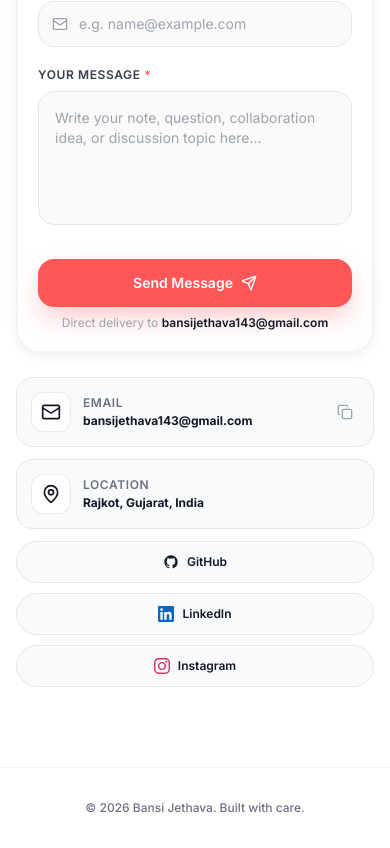
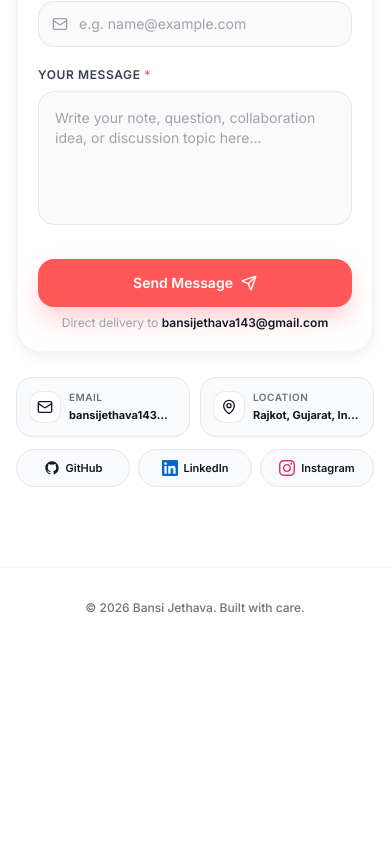
Before and after one commit to bansijethava/portfolio, a Next.js app: page / in a window 390 px wide. Shown: the part 8880-9728 px from the top of the page. After the commit the page ends 9528 px from the top, so only its background shows below. Built offline with nearby package versions, Linux system fonts and the light colour scheme.

Commit message:
fix: contact mobile layout - 2-col email/location, 3-col social pills on mobile

```diff
--- a/components/Contact.tsx
+++ b/components/Contact.tsx
@@ -315,30 +315,30 @@ export default function Contact() {
             )}
           </div>
 
-          {/* Social Media & Contact Links (Represented in Short Below Form, Matching Sample Photo) */}
+          {/* Social Media & Contact Links */}
           <div className="mt-6 sm:mt-8 space-y-3 sm:space-y-4">
-            {/* Row 1: Email and Location Cards (Matching Sample Style) */}
-            <div className="grid grid-cols-1 sm:grid-cols-2 gap-3 sm:gap-4">
+            {/* Row 1: Email and Location — 2 col on all screens */}
+            <div className="grid grid-cols-2 gap-2.5 sm:gap-4">
               {/* Email Card */}
               <a
                 href={`mailto:${siteConfig.email}`}
-                className="group relative flex items-center gap-3 sm:gap-4 p-3.5 sm:p-5 rounded-2xl bg-[#F8FAFC] dark:bg-[#0F1520] border border-[#E5E7EB] dark:border-white/[0.10] hover:border-gray-300 dark:hover:border-white/[0.18] transition-all shadow-xs"
+                className="group relative flex items-center gap-2 sm:gap-4 p-3 sm:p-5 rounded-2xl bg-[#F8FAFC] dark:bg-[#0F1520] border border-[#E5E7EB] dark:border-white/[0.10] hover:border-gray-300 dark:hover:border-white/[0.18] transition-all shadow-xs"
               >
-                <div className="w-10 h-10 sm:w-11 sm:h-11 rounded-xl bg-white dark:bg-[#141B2D] border border-gray-200/80 dark:border-white/[0.10] flex items-center justify-center flex-shrink-0 text-[#111827] dark:text-white shadow-xs group-hover:scale-105 transition-transform">
-                  <Mail className="w-5 h-5 text-[#111827] dark:text-slate-100" />
+                <div className="w-8 h-8 sm:w-11 sm:h-11 rounded-xl bg-white dark:bg-[#141B2D] border border-gray-200/80 dark:border-white/[0.10] flex items-center justify-center flex-shrink-0 shadow-xs group-hover:scale-105 transition-transform">
+                  <Mail className="w-4 h-4 sm:w-5 sm:h-5 text-[#111827] dark:text-slate-100" />
                 </div>
                 <div className="min-w-0 flex-1">
-                  <p className="text-xs font-semibold tracking-wider text-[#6B7280] dark:text-slate-400 uppercase">
+                  <p className="text-[10px] sm:text-xs font-semibold tracking-wider text-[#6B7280] dark:text-slate-400 uppercase">
                     EMAIL
                   </p>
-                  <p className="text-xs sm:text-sm md:text-base font-bold text-[#111827] dark:text-white truncate mt-0.5">
+                  <p className="text-[11px] sm:text-sm md:text-base font-bold text-[#111827] dark:text-white truncate mt-0.5">
                     {siteConfig.email}
                   </p>
                 </div>
                 <button
                   type="button"
                   onClick={handleCopyEmail}
-                  className="p-1.5 sm:p-2 rounded-lg text-gray-400 hover:text-[#FF5757] hover:bg-white dark:hover:bg-[#182030] transition-colors flex-shrink-0"
+                  className="hidden sm:flex p-1.5 sm:p-2 rounded-lg text-gray-400 hover:text-[#FF5757] hover:bg-white dark:hover:bg-[#182030] transition-colors flex-shrink-0"
                   aria-label="Copy email address"
                   title="Copy email address"
                 >
@@ -351,33 +351,33 @@ export default function Contact() {
               </a>
 
               {/* Location Card */}
-              <div className="flex items-center gap-3 sm:gap-4 p-3.5 sm:p-5 rounded-2xl bg-[#F8FAFC] dark:bg-[#0F1520] border border-[#E5E7EB] dark:border-white/[0.10] shadow-xs">
-                <div className="w-10 h-10 sm:w-11 sm:h-11 rounded-xl bg-white dark:bg-[#141B2D] border border-gray-200/80 dark:border-white/[0.10] flex items-center justify-center flex-shrink-0 text-[#111827] dark:text-white shadow-xs">
-                  <MapPin className="w-5 h-5 text-[#111827] dark:text-slate-100" />
+              <div className="flex items-center gap-2 sm:gap-4 p-3 sm:p-5 rounded-2xl bg-[#F8FAFC] dark:bg-[#0F1520] border border-[#E5E7EB] dark:border-white/[0.10] shadow-xs">
+                <div className="w-8 h-8 sm:w-11 sm:h-11 rounded-xl bg-white dark:bg-[#141B2D] border border-gray-200/80 dark:border-white/[0.10] flex items-center justify-center flex-shrink-0 shadow-xs">
+                  <MapPin className="w-4 h-4 sm:w-5 sm:h-5 text-[#111827] dark:text-slate-100" />
                 </div>
                 <div className="min-w-0 flex-1">
-                  <p className="text-xs font-semibold tracking-wider text-[#6B7280] dark:text-slate-400 uppercase">
+                  <p className="text-[10px] sm:text-xs font-semibold tracking-wider text-[#6B7280] dark:text-slate-400 uppercase">
                     LOCATION
                   </p>
-                  <p className="text-xs sm:text-sm md:text-base font-bold text-[#111827] dark:text-white truncate mt-0.5">
+                  <p className="text-[11px] sm:text-sm md:text-base font-bold text-[#111827] dark:text-white truncate mt-0.5">
                     {siteConfig.location}
                   </p>
                 </div>
               </div>
             </div>
 
-            {/* Row 2: Short Pill Social Media Links (Matching Sample Photo Style) */}
-            <div className="grid grid-cols-1 sm:grid-cols-3 gap-2.5 sm:gap-3">
+            {/* Row 2: Social pills — 3 col on all screens */}
+            <div className="grid grid-cols-3 gap-2 sm:gap-3">
               {/* GitHub Pill */}
               <Link
                 href={siteConfig.github}
                 target="_blank"
                 rel="noopener noreferrer"
-                className="flex items-center justify-center py-3 sm:py-3.5 px-4 sm:px-6 rounded-full bg-[#F8FAFC] dark:bg-[#0F1520] border border-[#E5E7EB] dark:border-white/[0.10] hover:bg-white dark:hover:bg-[#141B2D] hover:border-gray-300 dark:hover:border-white/[0.18] dark:hover:shadow-[0_4px_20px_rgba(0,0,0,0.4)] text-xs sm:text-sm font-semibold text-[#111827] dark:text-white transition-all group"
+                className="flex items-center justify-center py-2.5 sm:py-3.5 px-2 sm:px-6 rounded-full bg-[#F8FAFC] dark:bg-[#0F1520] border border-[#E5E7EB] dark:border-white/[0.10] hover:bg-white dark:hover:bg-[#141B2D] hover:border-gray-300 dark:hover:border-white/[0.18] dark:hover:shadow-[0_4px_20px_rgba(0,0,0,0.4)] text-xs sm:text-sm font-semibold text-[#111827] dark:text-white transition-all group"
               >
-                <span className="inline-flex items-center gap-2">
+                <span className="inline-flex items-center gap-1.5 sm:gap-2">
                   <GitHubIcon className="w-4 h-4 text-[#111827] dark:text-white group-hover:scale-110 transition-transform flex-shrink-0" />
-                  <span>GitHub</span>
+                  <span className="text-[11px] sm:text-sm">GitHub</span>
                 </span>
               </Link>
 
@@ -386,11 +386,11 @@ export default function Contact() {
                 href={siteConfig.linkedin}
                 target="_blank"
                 rel="noopener noreferrer"
-                className="flex items-center justify-center py-3 sm:py-3.5 px-4 sm:px-6 rounded-full bg-[#F8FAFC] dark:bg-[#0F1520] border border-[#E5E7EB] dark:border-white/[0.10] hover:bg-white dark:hover:bg-[#141B2D] hover:border-gray-300 dark:hover:border-white/[0.18] dark:hover:shadow-[0_4px_20px_rgba(0,0,0,0.4)] text-xs sm:text-sm font-semibold text-[#111827] dark:text-white transition-all group"
+                className="flex items-center justify-center py-2.5 sm:py-3.5 px-2 sm:px-6 rounded-full bg-[#F8FAFC] dark:bg-[#0F1520] border border-[#E5E7EB] dark:border-white/[0.10] hover:bg-white dark:hover:bg-[#141B2D] hover:border-gray-300 dark:hover:border-white/[0.18] dark:hover:shadow-[0_4px_20px_rgba(0,0,0,0.4)] text-xs sm:text-sm font-semibold text-[#111827] dark:text-white transition-all group"
               >
-                <span className="inline-flex items-center gap-2">
+                <span className="inline-flex items-center gap-1.5 sm:gap-2">
                   <LinkedInIcon className="w-4 h-4 text-[#0A66C2] group-hover:scale-110 transition-transform flex-shrink-0" />
-                  <span>LinkedIn</span>
+                  <span className="text-[11px] sm:text-sm">LinkedIn</span>
                 </span>
               </Link>
 
@@ -399,11 +399,11 @@ export default function Contact() {
                 href={siteConfig.instagram}
                 target="_blank"
                 rel="noopener noreferrer"
-                className="flex items-center justify-center py-3 sm:py-3.5 px-4 sm:px-6 rounded-full bg-[#F8FAFC] dark:bg-[#0F1520] border border-[#E5E7EB] dark:border-white/[0.10] hover:bg-white dark:hover:bg-[#141B2D] hover:border-gray-300 dark:hover:border-white/[0.18] dark:hover:shadow-[0_4px_20px_rgba(0,0,0,0.4)] text-xs sm:text-sm font-semibold text-[#111827] dark:text-white transition-all group"
+                className="flex items-center justify-center py-2.5 sm:py-3.5 px-2 sm:px-6 rounded-full bg-[#F8FAFC] dark:bg-[#0F1520] border border-[#E5E7EB] dark:border-white/[0.10] hover:bg-white dark:hover:bg-[#141B2D] hover:border-gray-300 dark:hover:border-white/[0.18] dark:hover:shadow-[0_4px_20px_rgba(0,0,0,0.4)] text-xs sm:text-sm font-semibold text-[#111827] dark:text-white transition-all group"
               >
-                <span className="inline-flex items-center gap-2">
+                <span className="inline-flex items-center gap-1.5 sm:gap-2">
                   <InstagramIcon className="w-4 h-4 text-[#E1306C] group-hover:scale-110 transition-transform flex-shrink-0" />
-                  <span>Instagram</span>
+                  <span className="text-[11px] sm:text-sm">Instagram</span>
                 </span>
               </Link>
             </div>
```
